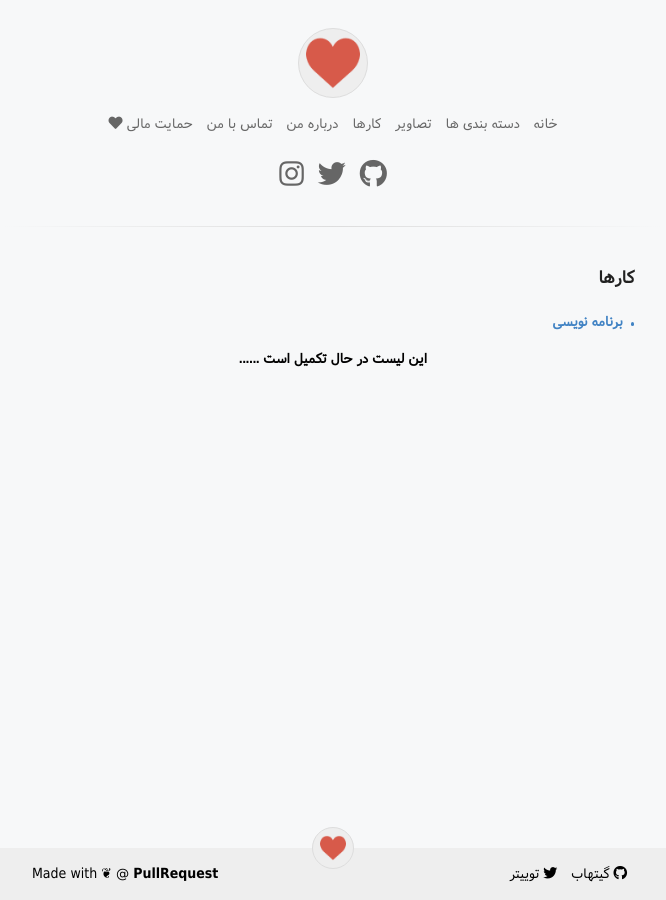
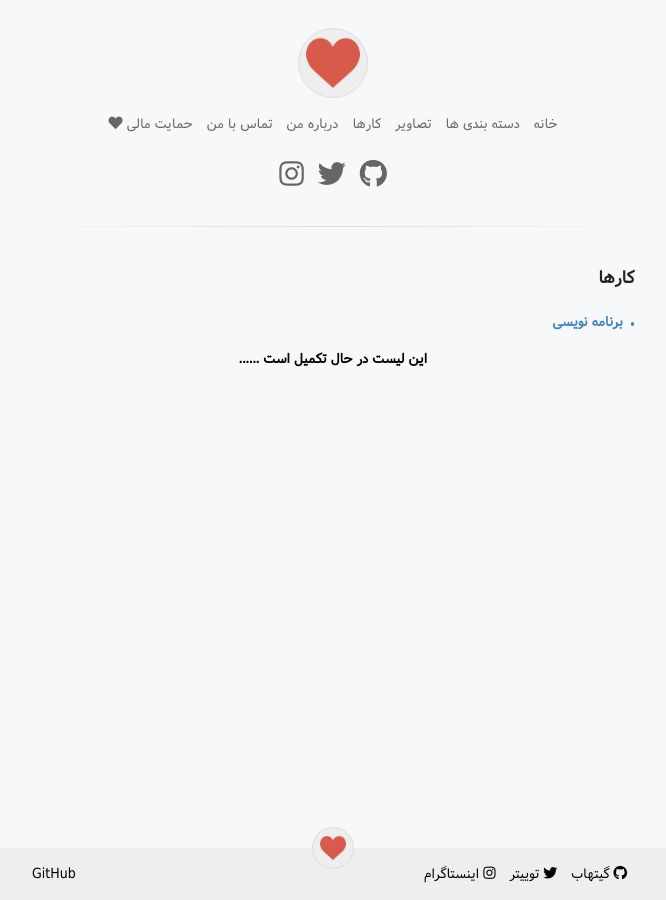
Before and after one commit to rashid2003/blog, a Jekyll site: the page built from pages/projects.html, in a window 1280 px wide. Shown: the whole page, without its empty margins (390-1056 px from the left). Built offline with Jekyll 4.4.1, drawn with Linux system fonts in a browser that asks for light colours; some web fonts are replaced.

Commit message:
Update footer.html

```diff
--- a/_includes/footer.html
+++ b/_includes/footer.html
@@ -20,10 +20,16 @@
             توییتر
           </a>
         </li>
+        <li>
+          <a target="_blank" href="{{ site.instgarm }}">
+            <i class="fab fa-instagram"></i>
+            اینستاگرام
+          </a>
+        </li>
       </ul>
     </nav>
 
-    <div class="pull-left text--ltr site__footer__copyright">Made with ❦ @ <strong>PullRequest</strong></div>
+    <div class="pull-left text--ltr site__footer__copyright" hosted with ❤ by <strong>GitHub</strong></div>
 
   </div>
 </footer>
```
